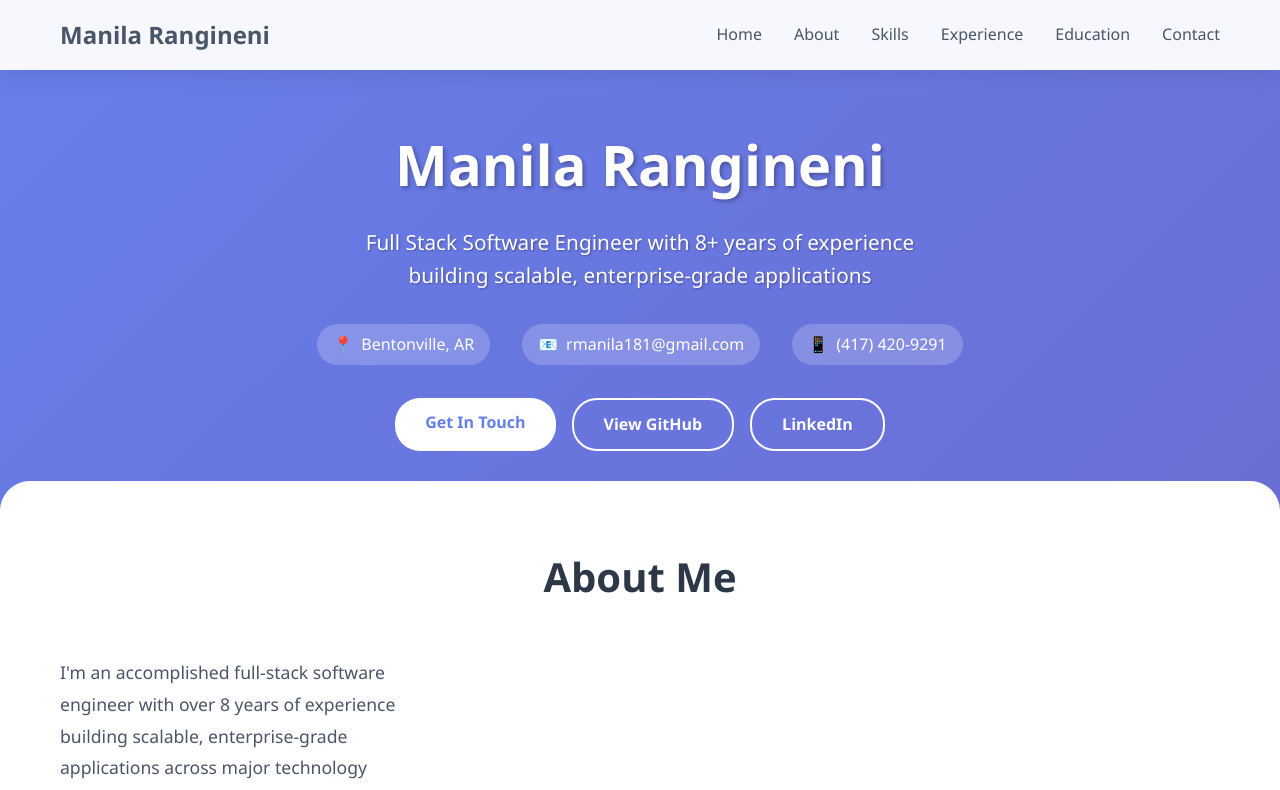
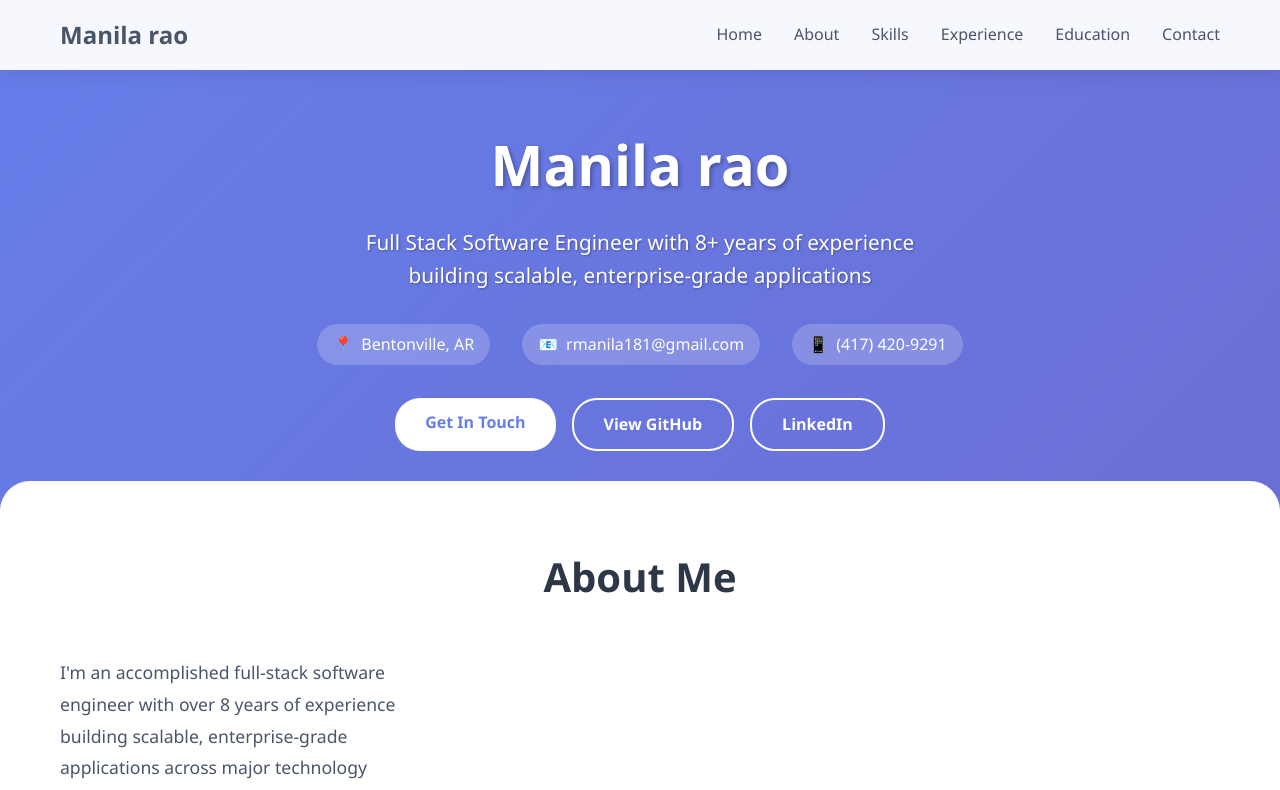
Before and after one commit to Mxr0511/my-portfolio, a plain HTML site: page index.html in a window 1280 px wide. Shown: the top 790 px of the page. Drawn offline with Linux system fonts and the light colour scheme.

Commit message:
Update index.html

```diff
--- a/index.html
+++ b/index.html
@@ -486,7 +486,7 @@
 <body>
     <header>
         <nav class="container">
-            <div class="logo">Manila Rangineni</div>
+            <div class="logo">Manila rao</div>
             <ul class="nav-links">
                 <li><a href="#home">Home</a></li>
                 <li><a href="#about">About</a></li>
@@ -500,7 +500,7 @@
 
     <section id="home" class="hero">
         <div class="container">
-            <h1 class="fade-in">Manila Rangineni</h1>
+            <h1 class="fade-in">Manila rao</h1>
             <p class="fade-in">Full Stack Software Engineer with 8+ years of experience building scalable, enterprise-grade applications</p>
 
             <div class="contact-info fade-in">
@@ -772,7 +772,7 @@
                 </div>
             </div>
             <div style="margin-top: 2rem; padding-top: 2rem; border-top: 1px solid rgba(255,255,255,0.1); text-align: center;">
-                <p>&copy; 2025 Manila Rangineni. All rights reserved.</p>
+                <p>&copy; 2025 Manila rao. All rights reserved.</p>
             </div>
         </div>
     </footer>
```
